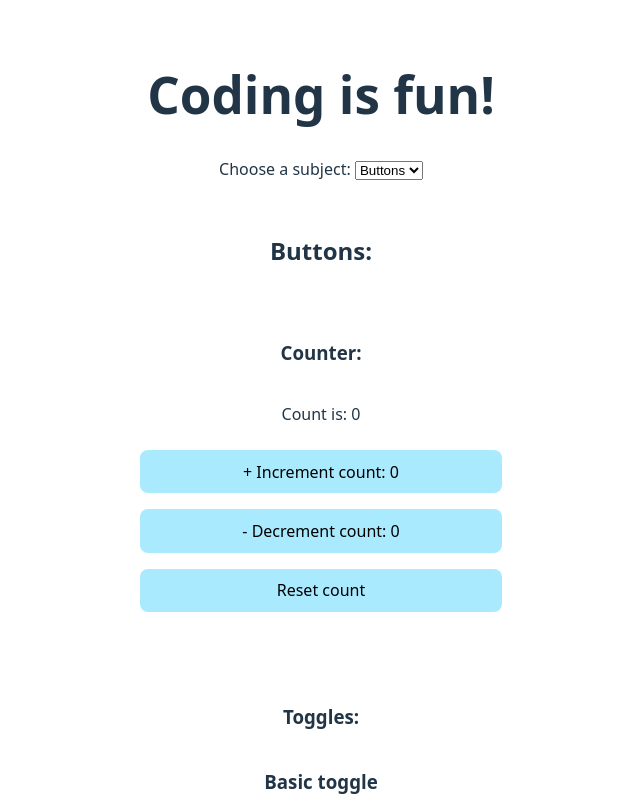
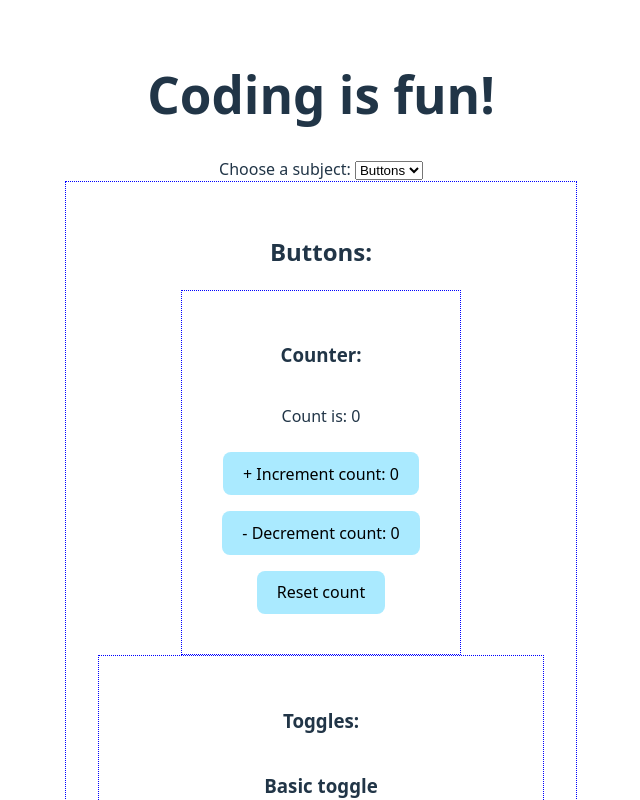
Before and after one commit to Ayngie/bits-n-pieces, a React (Vite) app: page / in a window 1280 px wide. Shown: the top 800 px of the page, without its empty margins (319-959 px from the left). Built offline with nearby package versions, Linux system fonts and the light colour scheme.

Commit message:
Style: updated style for development

```diff
--- a/src/App.css
+++ b/src/App.css
@@ -9,8 +9,14 @@
   display: flex;
   flex-direction: column;
   padding: 2em;
+  align-items: center;
+  border: 1px dotted blue;
+
 }
 
+.bordered-section {
+  border: 1px dotted grey;
+}
 .button-on {
   background-color: hotpink;
   color: rgba(255, 255, 255, 0.87);
--- a/src/index.css
+++ b/src/index.css
@@ -26,6 +26,7 @@ body {
   margin: 0;
   display: flex;
   place-items: center;
+  align-items: baseline;
   min-width: 320px;
   min-height: 100vh;
 }
```
